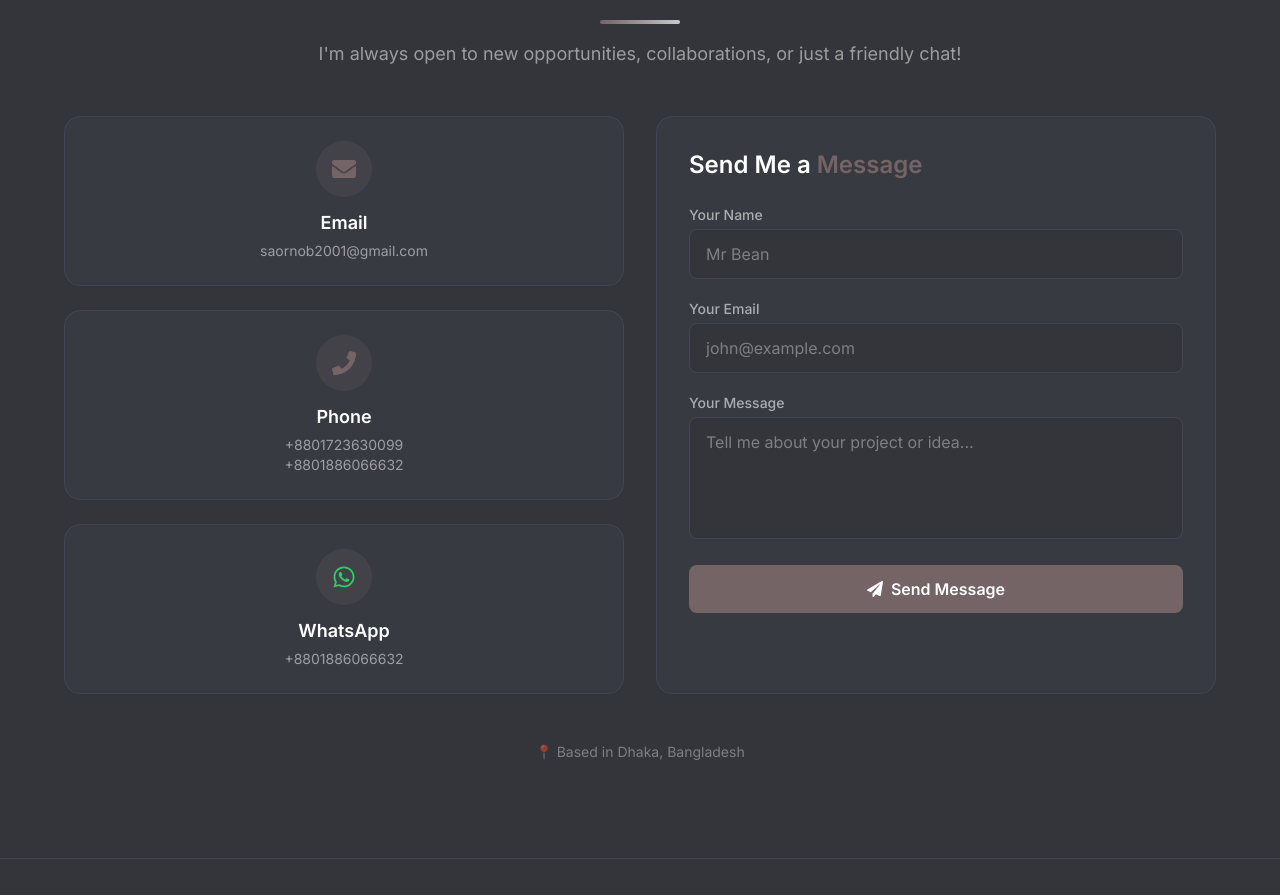
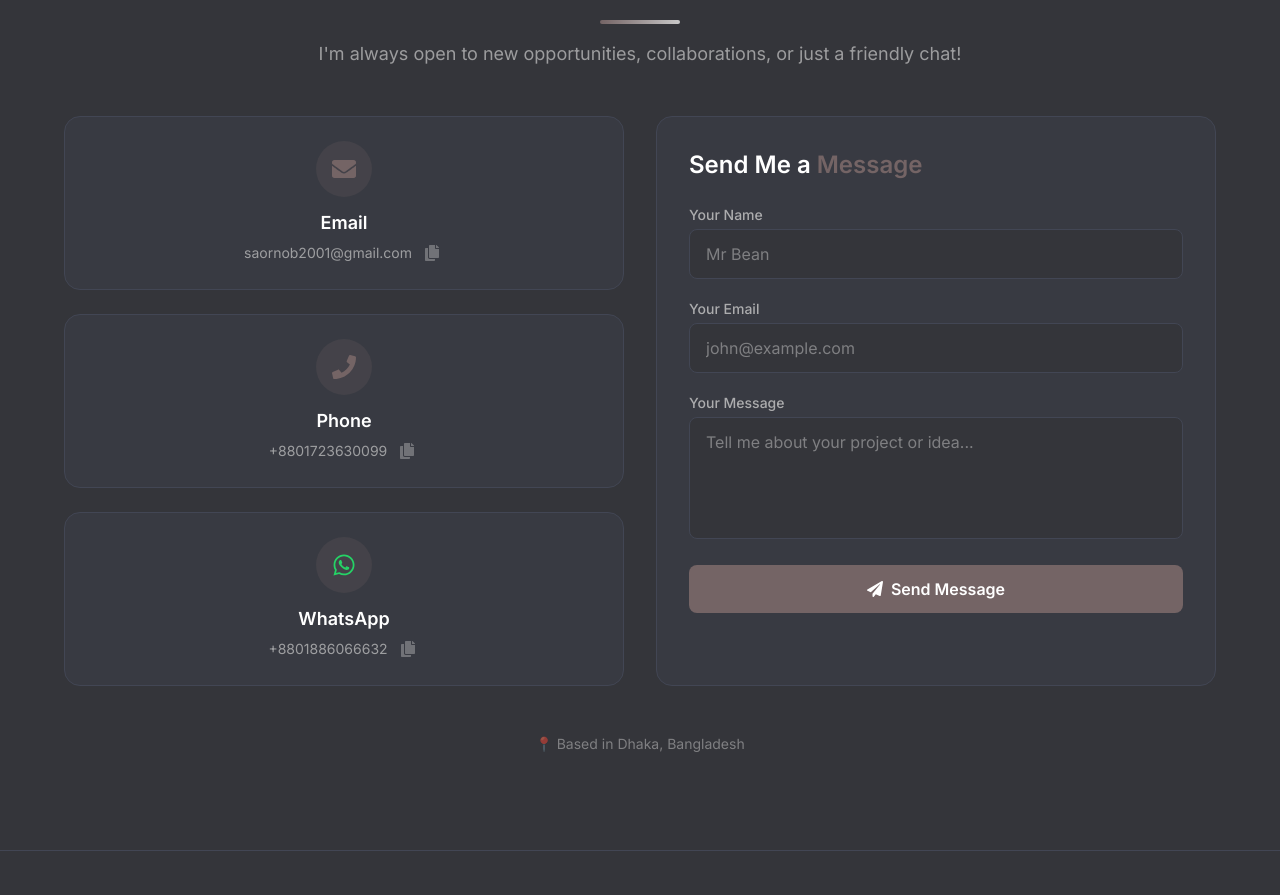
Before and after one commit to ORNOB-083/My-Portfolio, a Next.js app: page / in a window 1280 px wide. Shown: the part 4829-5724 px from the top of the page. Built offline with nearby package versions, Linux system fonts and the light colour scheme; what @nextui-org/react would draw is missing.

Commit message:
Contat message added

```diff
--- a/package.json
+++ b/package.json
@@ -9,6 +9,7 @@
     "lint": "eslint"
   },
   "dependencies": {
+    "@emailjs/browser": "^4.4.1",
     "@heroicons/react": "^2.2.0",
     "@nextui-org/react": "^2.6.11",
     "animate.css": "^4.1.1",
@@ -17,12 +18,13 @@
     "gsap": "^3.15.0",
     "lenis": "^1.3.23",
     "motion": "^12.38.0",
-    "next": "16.2.4",
+    "next": "^16.2.6",
     "react": "19.2.4",
     "react-dom": "19.2.4",
     "react-icons": "^5.6.0",
     "react-image-zoom": "^1.3.1",
     "react-spring": "^10.0.3",
+    "react-toastify": "^11.1.0",
     "react-zoom-pan-pinch": "^4.0.3",
     "swiper": "^12.1.4",
     "typewriter-effect": "^2.22.0"
--- a/src/components/Contact.jsx
+++ b/src/components/Contact.jsx
@@ -2,15 +2,21 @@
 
 import "animate.css";
 import { motion } from "framer-motion";
-import { FaEnvelope, FaPhone, FaWhatsapp, FaPaperPlane } from "react-icons/fa";
-import { useState } from "react";
+import { FaEnvelope, FaPhone, FaWhatsapp, FaPaperPlane, FaCopy, FaCheck } from "react-icons/fa";
+import { useState, useRef } from "react";
+import emailjs from "@emailjs/browser";
+import { toast, ToastContainer } from "react-toastify";
+import "react-toastify/dist/ReactToastify.css";
 
 export default function Contact() {
+  const formRef = useRef(null);
   const [formData, setFormData] = useState({
     name: "",
     email: "",
     message: "",
   });
+  const [isSending, setIsSending] = useState(false);
+  const [copied, setCopied] = useState("");
 
   const handleChange = (e) => {
     setFormData({
@@ -19,14 +25,72 @@ export default function Contact() {
     });
   };
 
-  const handleSubmit = (e) => {
+  const handleSubmit = async (e) => {
     e.preventDefault();
-    // TODO: Connect to MongoDB
-    console.log("Form submitted:", formData);
-    alert("Form submission Successful! (This is a placeholder. Backend integration coming soon.)");
+    setIsSending(true);
+
+    try {
+      const serviceID = process.env.NEXT_PUBLIC_EMAILJS_SERVICE_ID;
+      const templateID = process.env.NEXT_PUBLIC_EMAILJS_TEMPLATE_ID;
+      const publicKey = process.env.NEXT_PUBLIC_EMAILJS_PUBLIC_KEY;
+
+      emailjs.init(publicKey);
+
+      const result = await emailjs.sendForm(
+        serviceID,
+        templateID,
+        formRef.current,
+        publicKey
+      );
+
+      if (result.status === 200) {
+        toast.success("Message sent successfully! I'll get back to you soon.");
+        setFormData({ name: "", email: "", message: "" });
+      } else {
+        toast.error("❌ Failed to send. Please try again later.");
+      }
+    } catch (error) {
+      console.error("EmailJS Error:", error);
+      toast.error("❌ Something went wrong. Please check your connection.");
+    } finally {
+      setIsSending(false);
+    }
   };
 
+  const copyToClipboard = (text, label) => {
+    navigator.clipboard.writeText(text).then(() => {
+      setCopied(label);
+      setTimeout(() => setCopied(""), 2000);
+    });
+  };
+
+  const contactItems = [
+    {
+      icon: <FaEnvelope className="w-6 h-6 text-[#746465]" />,
+      title: "Email",
+      value: "saornob2001@gmail.com",
+      href: "mailto:saornob2001@gmail.com",
+      label: "email",
+    },
+    {
+      icon: <FaPhone className="w-6 h-6 text-[#746465]" />,
+      title: "Phone",
+      value: "+8801723630099",
+      href: "tel:+8801723630099",
+      label: "phone1",
+    },
+    {
+      icon: <FaWhatsapp className="w-6 h-6 text-[#25D366]" />,
+      title: "WhatsApp",
+      value: "+8801886066632",
+      href: "https://wa.me/8801886066632",
+      label: "whatsapp",
+    },
+  ];
+
   return (
+    <>
+      <ToastContainer position="top-center" theme="dark" />
       <section id="contact" className="py-24 bg-[#34353A] text-[#C9C9C9]">
         <div className="max-w-7xl mx-auto px-6">
           <motion.div
@@ -41,63 +105,51 @@ export default function Contact() {
             </h2>
             <div className="w-20 h-1 bg-gradient-to-r from-[#746465] to-[#C9C9C9] mx-auto mt-4 rounded-full"></div>
             <p className="text-[#C9C9C9]/70 mt-4 text-lg">
-            I'm always open to new opportunities, collaborations, or just a friendly chat!
+              I&apos;m always open to new opportunities, collaborations, or just a friendly chat!
             </p>
           </motion.div>
 
           <div className="grid lg:grid-cols-2 gap-8 max-w-6xl mx-auto">
-
             <div className="space-y-6">
-            {/* Email */}
-            <motion.a
-              href="mailto:saornob2001@gmail.com"
+              {contactItems.map((item, idx) => (
+                <motion.div
+                  key={idx}
                   initial={{ opacity: 0, y: 30 }}
                   whileInView={{ opacity: 1, y: 0 }}
-              transition={{ duration: 0.5, delay: 0.1 }}
+                  transition={{ duration: 0.5, delay: 0.1 + idx * 0.1 }}
                   viewport={{ once: true }}
                   className="group block bg-[#424654]/30 border border-[#424654] rounded-2xl p-6 text-center hover:border-[#746465] hover:bg-[#424654]/50 transition-all duration-300"
                 >
-              <div className="w-14 h-14 bg-[#746465]/20 rounded-full flex items-center justify-center mx-auto mb-3 group-hover:bg-[#746465]/30 transition-colors">
-                <FaEnvelope className="w-6 h-6 text-[#746465]" />
-              </div>
-              <h3 className="text-lg font-semibold text-white mb-1">Email</h3>
-              <p className="text-[#C9C9C9]/70 text-sm">saornob2001@gmail.com</p>
-            </motion.a>
-
-            {/* Phone */}
-            <motion.a
-              href="#"
-              initial={{ opacity: 0, y: 30 }}
-              whileInView={{ opacity: 1, y: 0 }}
-              transition={{ duration: 0.5, delay: 0.2 }}
-              viewport={{ once: true }}
-              className="group block bg-[#424654]/30 border border-[#424654] rounded-2xl p-6 text-center hover:border-[#746465] hover:bg-[#424654]/50 transition-all duration-300"
+                  <a
+                    href={item.href || "#"}
+                    target={item.label === "whatsapp" ? "_blank" : "_self"}
+                    rel={item.label === "whatsapp" ? "noopener noreferrer" : ""}
+                    className="block"
                   >
                     <div className="w-14 h-14 bg-[#746465]/20 rounded-full flex items-center justify-center mx-auto mb-3 group-hover:bg-[#746465]/30 transition-colors">
-                <FaPhone className="w-6 h-6 text-[#746465]" />
+                      {item.icon}
                     </div>
-              <h3 className="text-lg font-semibold text-white mb-1">Phone</h3>
-              <p className="text-[#C9C9C9]/70 text-sm">+8801723630099</p>
-              <p className="text-[#C9C9C9]/70 text-sm">+8801886066632</p>
-            </motion.a>
+                    <h3 className="text-lg font-semibold text-white mb-1">{item.title}</h3>
+                  </a>
 
-            {/* WhatsApp */}
-            <motion.a
-              href="https://wa.me/8801886066632"
-              target="_blank"
-              rel="noopener noreferrer"
-              initial={{ opacity: 0, y: 30 }}
-              whileInView={{ opacity: 1, y: 0 }}
-              transition={{ duration: 0.5, delay: 0.3 }}
-              viewport={{ once: true }}
-              className="group block bg-[#424654]/30 border border-[#424654] rounded-2xl p-6 text-center hover:border-[#746465] hover:bg-[#424654]/50 transition-all duration-300"
+                  <div className="flex items-center justify-center gap-2">
+                    <span className="text-[#C9C9C9]/70 text-sm select-all cursor-pointer">
+                      {item.value}
+                    </span>
+                    <button
+                      onClick={() => copyToClipboard(item.value, item.label)}
+                      className="text-[#C9C9C9]/40 hover:text-[#746465] transition-colors p-1 rounded hover:bg-[#746465]/20"
+                      title="Copy to clipboard"
                     >
-              <div className="w-14 h-14 bg-[#746465]/20 rounded-full flex items-center justify-center mx-auto mb-3 group-hover:bg-[#746465]/30 transition-colors">
-                <FaWhatsapp className="w-6 h-6 text-[#25D366]" />
+                      {copied === item.label ? (
+                        <FaCheck className="w-4 h-4 text-green-400" />
+                      ) : (
+                        <FaCopy className="w-4 h-4" />
+                      )}
+                    </button>
                   </div>
-              <h3 className="text-lg font-semibold text-white mb-1">WhatsApp</h3>
-              <p className="text-[#C9C9C9]/70 text-sm">+8801886066632</p>
-            </motion.a>
+                </motion.div>
+              ))}
             </div>
 
             <motion.div
@@ -111,7 +163,7 @@ export default function Contact() {
                 Send Me a <span className="text-[#746465]">Message</span>
               </h3>
 
-            <form onSubmit={handleSubmit} className="space-y-5">
+              <form ref={formRef} onSubmit={handleSubmit} className="space-y-5">
                 <div>
                   <label htmlFor="name" className="block text-sm font-medium text-[#C9C9C9]/80 mb-1">
                     Your Name
@@ -162,9 +214,19 @@ export default function Contact() {
 
                 <button
                   type="submit"
-                className="w-full flex items-center justify-center gap-2 px-6 py-3 bg-[#746465] hover:bg-[#5C5051] text-white rounded-lg transition-all duration-300 font-semibold"
+                  disabled={isSending}
+                  className="w-full flex items-center justify-center gap-2 px-6 py-3 bg-[#746465] hover:bg-[#5C5051] text-white rounded-lg transition-all duration-300 font-semibold disabled:opacity-70 disabled:cursor-not-allowed"
                 >
+                  {isSending ? (
+                    <>
+                      <span className="animate-spin inline-block w-4 h-4 border-2 border-white border-t-transparent rounded-full"></span>
+                      Sending...
+                    </>
+                  ) : (
+                    <>
                       <FaPaperPlane className="w-4 h-4" /> Send Message
+                    </>
+                  )}
                 </button>
               </form>
             </motion.div>
@@ -181,5 +243,6 @@ export default function Contact() {
           </motion.div>
         </div>
       </section>
+    </>
   );
 }
```
Also changed, not shown: 1 other file (tests, documents, lock files or other folders). Lines whose indentation alone changed are shown as unchanged.
